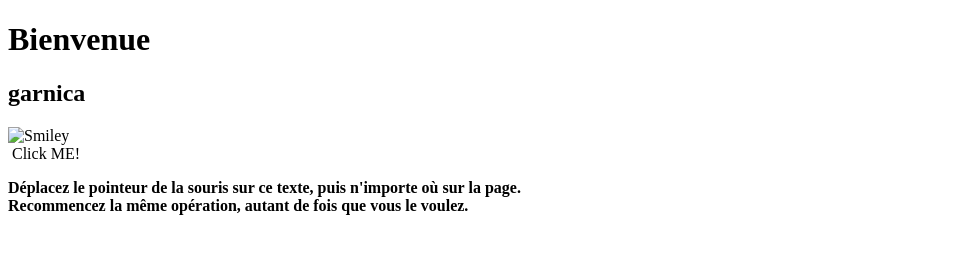
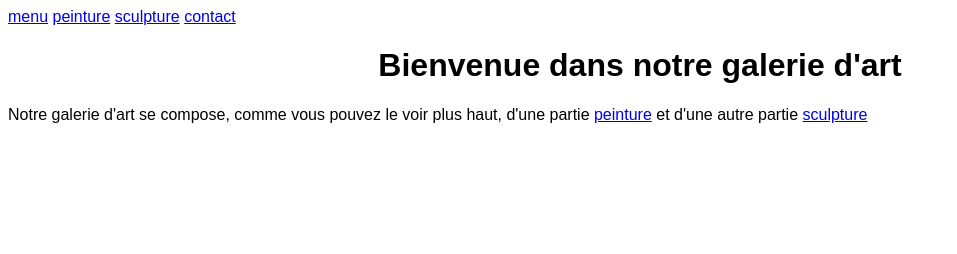
Before and after one commit to DEGANO-Matteo-2225026a/Projet_HTML--Amadeus_Matteo, a plain HTML site: page main.html in a window 1280 px wide. Shown: the whole page, without its empty margins (0-957 px from the left). Drawn offline with Linux system fonts and the light colour scheme.

Commit message:
suppression du main vers le index

```diff
--- a/main.html
+++ b/main.html
@@ -1,22 +1,18 @@
 <!Doctype html>
+<html lang="fr">
 <head>
   <meta charset="utf-8">
   <title>galerie d'art</title>
 </head>
-<body>
-  <h1>Bienvenue</h1>
-  <section>
-    <h1>garnica</h1>
-    <img  onmouseover="coucou" onmouseout="index.jpeg" border="0"
-    src="index.jpeg" alt="Smiley" width="120"
-    height="120">
-  </section>
-  <section>
-    <img src="">
-    <a id=test_link onmouseover="this.style.cursor='pointer';" alt="coucou" src="smiley.gif">Click ME!</a>
-    <P onmouseover="this.style.color='red'"
-    onmouseout="this.style.color='blue'">
-    <B>Déplacez le pointeur de la souris sur ce texte, puis n'importe où sur la page.<BR>
-    Recommencez la même opération, autant de fois que vous le voulez.</B>
-  </section>
-</body>
+<body> <font size="3" face="Arial">
+  <nav>
+    <a href="index.html">menu</a>
+    <a href="peinture.html">peinture</a>
+    <a href="sculpture.html">sculpture</a>
+    <a href="contact.html">contact</a>
+  </nav>
+  <center><h1>Bienvenue dans notre galerie d'art</h1></center>
+  <p>Notre galerie d'art se compose, comme vous pouvez le voir plus haut, d'une partie <a href="peinture.html">peinture</a> et d'une autre partie
+    <a href="sculpture.html">sculpture</a></p>
+</font> </body>
+</html>
```
Also changed, not shown: contact.html (added, +13 -0 lines), index.html (+1 -1 lines), peinture.html (added, +27 -0 lines), sculpture.html (added, +14 -0 lines).
